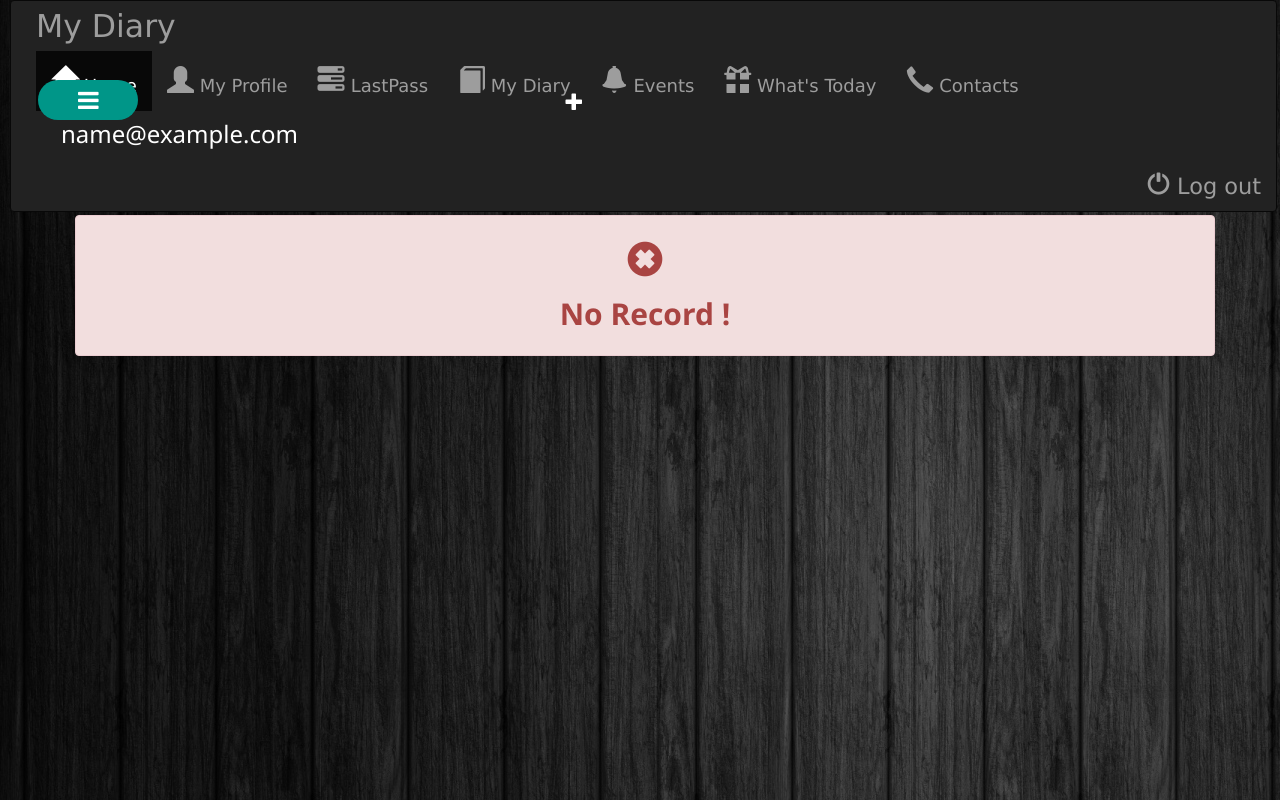
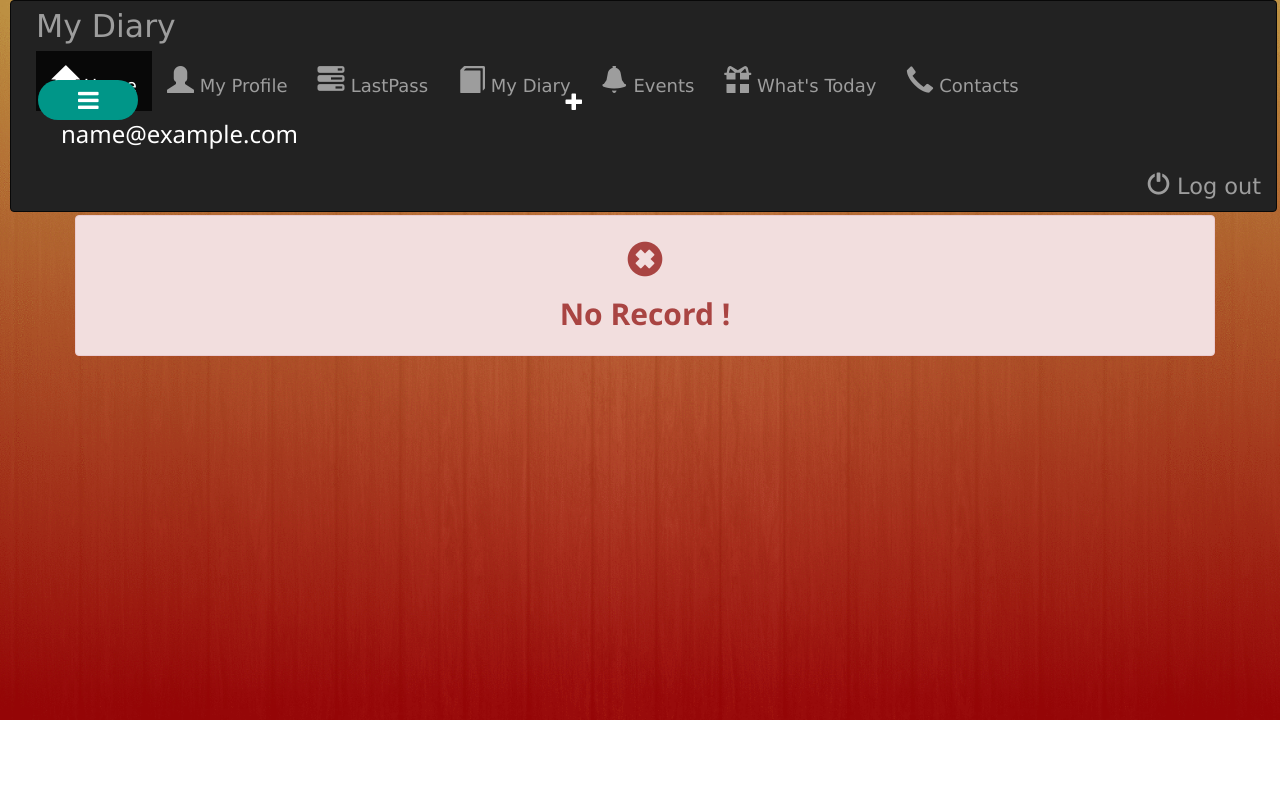
Before and after one commit to roy0111/My-e-Diary, a PHP site: page /sourcePages/myDiary.php in a window 1280 px wide. Run offline with PHP 8.4, Linux system fonts and the light colour scheme; the visitor is signed in with stand-in values (Sample User, id 1); data that the repository does not hold is empty; some libraries are stand-ins or nearby versions.

Commit message:
backghounf gradit change

```diff
--- a/sourcePages/contract.php
+++ b/sourcePages/contract.php
@@ -88,7 +88,10 @@ $(document).ready(function(){
 
 <style type="text/css">
 	body{
-		 background-image: url( 'contactEdit/back.jpg');
+		 background-image: url( 'contactEdit/back.png');
+     background-repeat: no-repeat;
+     background-attachment: fixed;
+     background-size: 100%;
 	}
 
 </style>
--- a/sourcePages/diaryPost/diaryInnerPage.php
+++ b/sourcePages/diaryPost/diaryInnerPage.php
@@ -105,11 +105,11 @@ for ($i=0; $i < count($fetchResult); $i++) {
 
 						<table class="table">
 						   <tr >
-							     <h3 style="color: black; text-align: left">'.$fetchResult[$i]["heading"].' </h3>
+							     <p style="color: black; text-align: left">'.$fetchResult[$i]["postDate"]."  ".$fetchResult[$i]["postTime"].' </p>
 
 						    </tr>
 							   <tr >
-							     <p style="color: black;">'.$fetchResult[$i]["description"].' </p>
+							     <p style="color: black;">'.$fetchResult[$i]["heading"].' </p>
 						    </tr>
 						  </table>
 			  </button>
--- a/sourcePages/event.php
+++ b/sourcePages/event.php
@@ -145,6 +145,9 @@ $(document).ready(function(){
 <style type="text/css">
 	body{
 		 background-image: url( 'eventShow/event.jpg');
+     background-repeat: no-repeat;
+    background-attachment: fixed;
+    background-size: 100%;
 	}
 
 </style>
--- a/sourcePages/myDiary.php
+++ b/sourcePages/myDiary.php
@@ -89,7 +89,10 @@ $(document).ready(function(){
 
 <style type="text/css">
 	body{
-		 background-image: url( 'eventShow/event.jpg');
+		 background-image: url( 'diaryPost/back.png');
+     background-repeat: no-repeat;
+     background-attachment: fixed;
+     background-size: 100%;
 	}
 
 </style>
--- a/sourcePages/myProfilePage.php
+++ b/sourcePages/myProfilePage.php
@@ -246,7 +246,10 @@
 
 
 
-
+ <?php
+  $today = date("F j, Y, g:i a");                 // March 10, 2001, 5:16 pm
+  echo  $today;
+?>
 
 
 </body>
```
Also changed, not shown: sourcePages/lastPass.php (+14 -0 lines), sourcePages/contactEdit/back.png (added), sourcePages/diaryPost/back.png (added), sourcePages/lastPassEdit/back.png (added).
